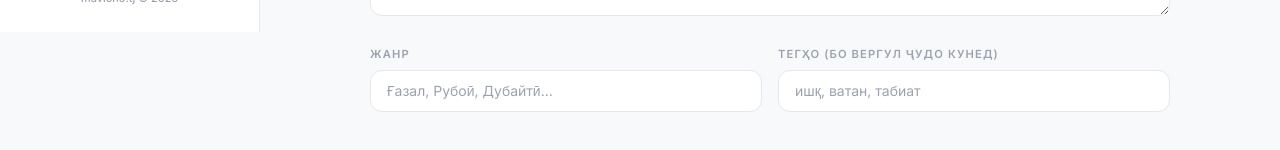
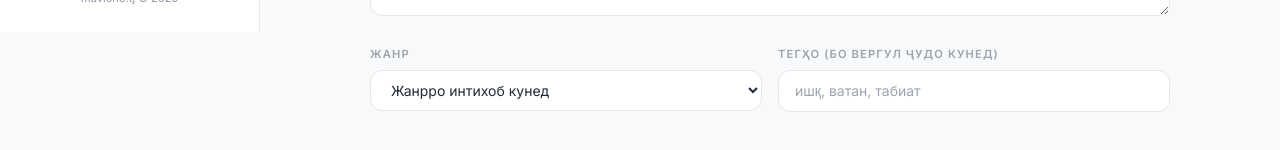
Before and after one commit to Shomirsaidov/mavlono4.0, a Vue app: page /write in a window 1280 px wide. Shown: the part 768-918 px from the top of the page. Built offline with nearby package versions, Linux system fonts and the light colour scheme; no server answers.

Commit message:
UI: Convert genre text input to comprehensive dropdown select

```diff
--- a/src/views/WriteView.vue
+++ b/src/views/WriteView.vue
@@ -15,12 +15,32 @@
       </div>
       <div>
         <label class="text-[0.7rem] font-bold text-text-faint uppercase tracking-widest block mb-2">Матни шеър</label>
-        <textarea v-model="form.content" class="input-base min-h-[500px] font-serif italic text-3xl md:text-[2.5rem] leading-[2] p-8" placeholder="Матни шеърро ин ҷо нависед..."></textarea>
+        <textarea v-model="form.content" class="input-base min-h-[500px] font-serif italic text-3xl md:text-[2.5rem] leading-[2] p-8 font-bold" placeholder="Матни шеърро ин ҷо нависед..."></textarea>
       </div>
       <div class="grid grid-cols-1 md:grid-cols-2 gap-4">
         <div>
           <label class="text-[0.7rem] font-bold text-text-faint uppercase tracking-widest block mb-2">Жанр</label>
-          <input v-model="form.genre" class="input-base text-lg" placeholder="Ғазал, Рубоӣ, Дубайтӣ...">
+          <select v-model="form.genre" class="input-base cursor-pointer text-lg">
+            <option value="" disabled>Жанрро интихоб кунед</option>
+            <option value="ғазал">ғазал</option>
+            <option value="рубоӣ">рубоӣ</option>
+            <option value="маснавӣ">маснавӣ</option>
+            <option value="қасида">қасида</option>
+            <option value="дубайтӣ">дубайтӣ</option>
+            <option value="қитъа">қитъа</option>
+            <option value="шеъри нав">шеъри нав</option>
+            <option value="шеъри сафед">шеъри сафед</option>
+            <option value="байт">байт</option>
+            <option value="марсия">марсия</option>
+            <option value="тарҷеъбанд">тарҷеъбанд</option>
+            <option value="таркиббанд">таркиббанд</option>
+            <option value="мусаммат">мусаммат</option>
+            <option value="достон">достон</option>
+            <option value="ҳамосӣ">ҳамосӣ</option>
+            <option value="мадҳ">мадҳ</option>
+            <option value="ҳиҷо">ҳиҷо</option>
+            <option value="васф">васф</option>
+          </select>
         </div>
         <div>
           <label class="text-[0.7rem] font-bold text-text-faint uppercase tracking-widest block mb-2">Тегҳо (бо вергул ҷудо кунед)</label>
```
